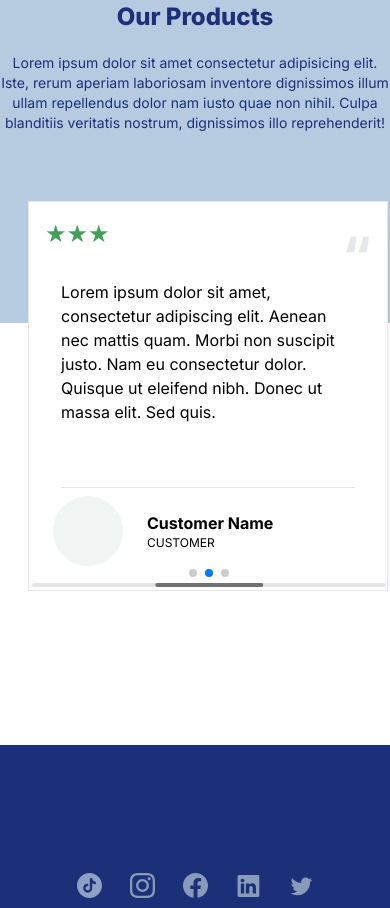
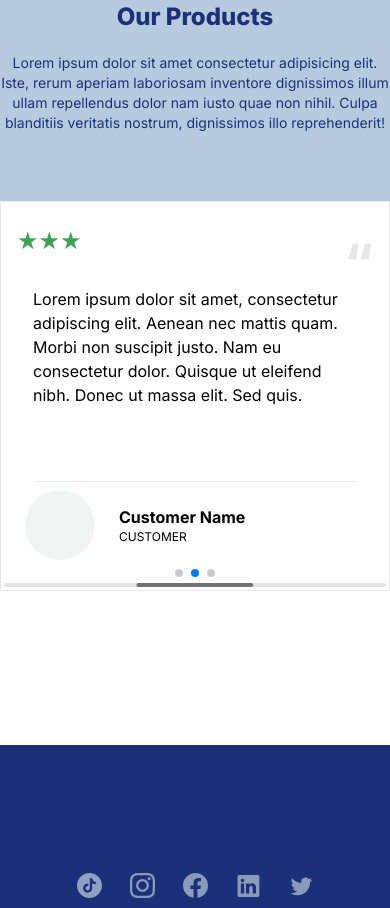
Before and after one commit to Zeff01/Apexpointv2, a Next.js app: page /Pages/lubie in a window 390 px wide. Shown: the part 2040-2948 px from the top of the page. Built offline with nearby package versions, Linux system fonts and the light colour scheme.

Commit message:
responsive

```diff
--- a/app/Pages/lubie/components/cards.tsx
+++ b/app/Pages/lubie/components/cards.tsx
@@ -4,13 +4,12 @@ import Stars from './stars'
 
 function Cards() {
   return (
-    <div className='flex flex-col justify-center w-[360px] h-[390px] border-[1px] p-4  shadow-xl bg-white'>
-
+    <div className='flex flex-col justify-center w-auto h-[390px] border-[1px] p-4  shadow-xl bg-white md:w-[360px] sm:w-auto sm:pl-[10%]'>
         <div className="w-full flex justify-between">
             <div className="">
               <Stars totalStars={3}/>
             </div>
-            <div className="self-end text-[50px] font-abhaya-libre font-extrabold text-lubie-sky-blue">
+            <div className="self-ce text-[50px] font-abhaya-libre font-extrabold text-lubie-sky-blue">
               <p className='h-[46px] text-gray-200'>“</p>
             </div>
         </div>
--- a/app/Pages/lubie/components/cardslide.tsx
+++ b/app/Pages/lubie/components/cardslide.tsx
@@ -21,7 +21,7 @@ export default function Cardslide() {
       disableOnInteraction: false // Continue autoplay after interaction
     }}
   >
-    <SwiperSlide><Cards /></SwiperSlide>
+    <SwiperSlide className='flex justify-center items-center'><Cards /></SwiperSlide>
     <SwiperSlide><Cards /></SwiperSlide>
     <SwiperSlide><Cards /></SwiperSlide>
     {/* Add more SwiperSlides if needed */}
--- a/app/Pages/lubie/section/Testimonials.tsx
+++ b/app/Pages/lubie/section/Testimonials.tsx
@@ -27,13 +27,13 @@ function Testimonials() {
           </div>
         </div>
 
-        <div className="container h-[60vh] mx-auto my-auto flex justify-center items-center md:h-[70vh]">
+        <div className="container h-[60vh] my-auto flex justify-center items-center z-50 md:h-[70vh] mx-auto">
           <div className="card overflow-hidden">
             <div className="wrapper flex justify-around pt-5 items-center">
-              <div className="flex md:hidden pl-7 flex-none w-full z-50">
+              <div className="flex pl[7%] md:hidden w-full z-0 sm:pl[7%]">
                 <Cardslide />
               </div>
-              <div className="hidden md:flex px-5 mt-2 hidden-none w-full z-50 mb-10">
+              <div className="hidden md:flex px-5 mt-2 hidden-none w-full z-0 mb-10">
                 <div className='pr-10'>
                   <Cards/>
                 </div>
@@ -51,7 +51,6 @@ function Testimonials() {
 
       {/* Additional white space section */}
       <div className="bg-white h-[50vh] w-full">
-        {/* This div is empty and creates a white space */}
       </div>
     </div>
   );
```
